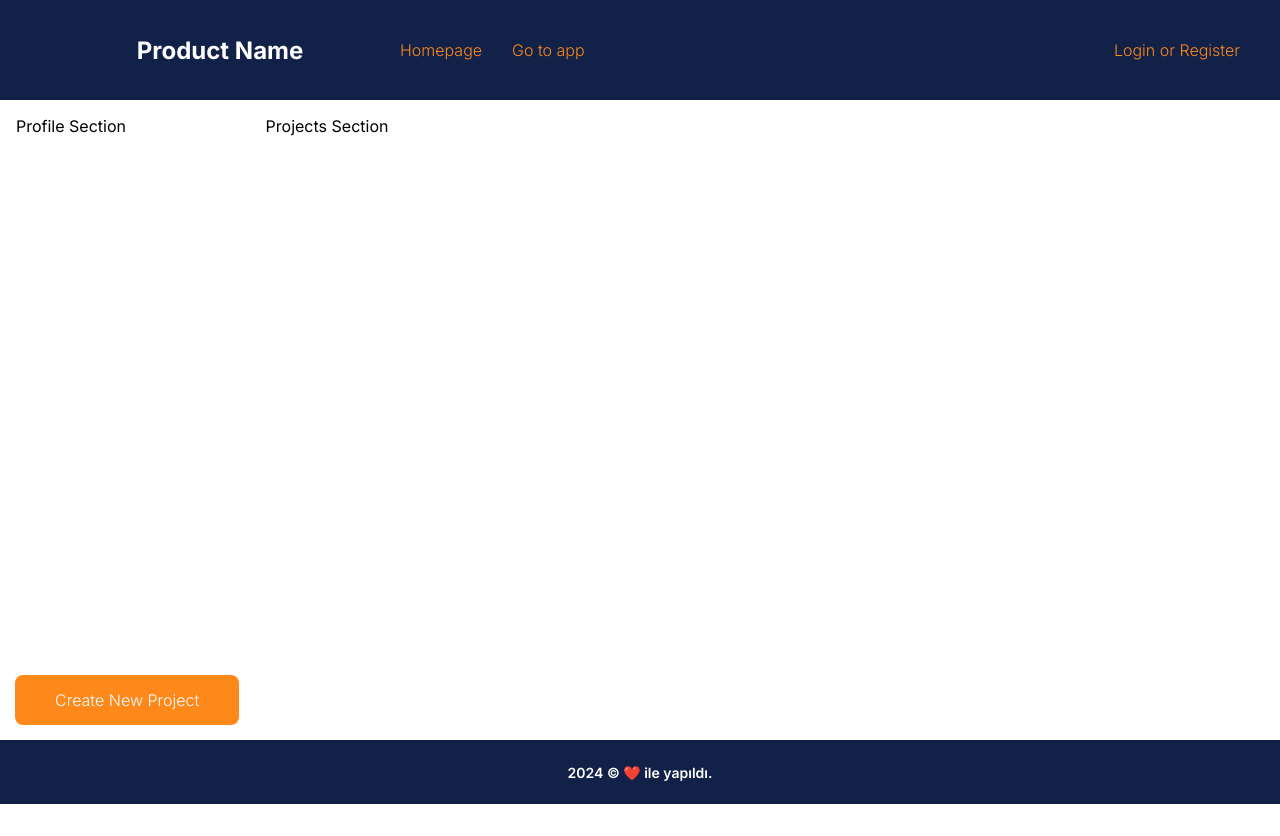
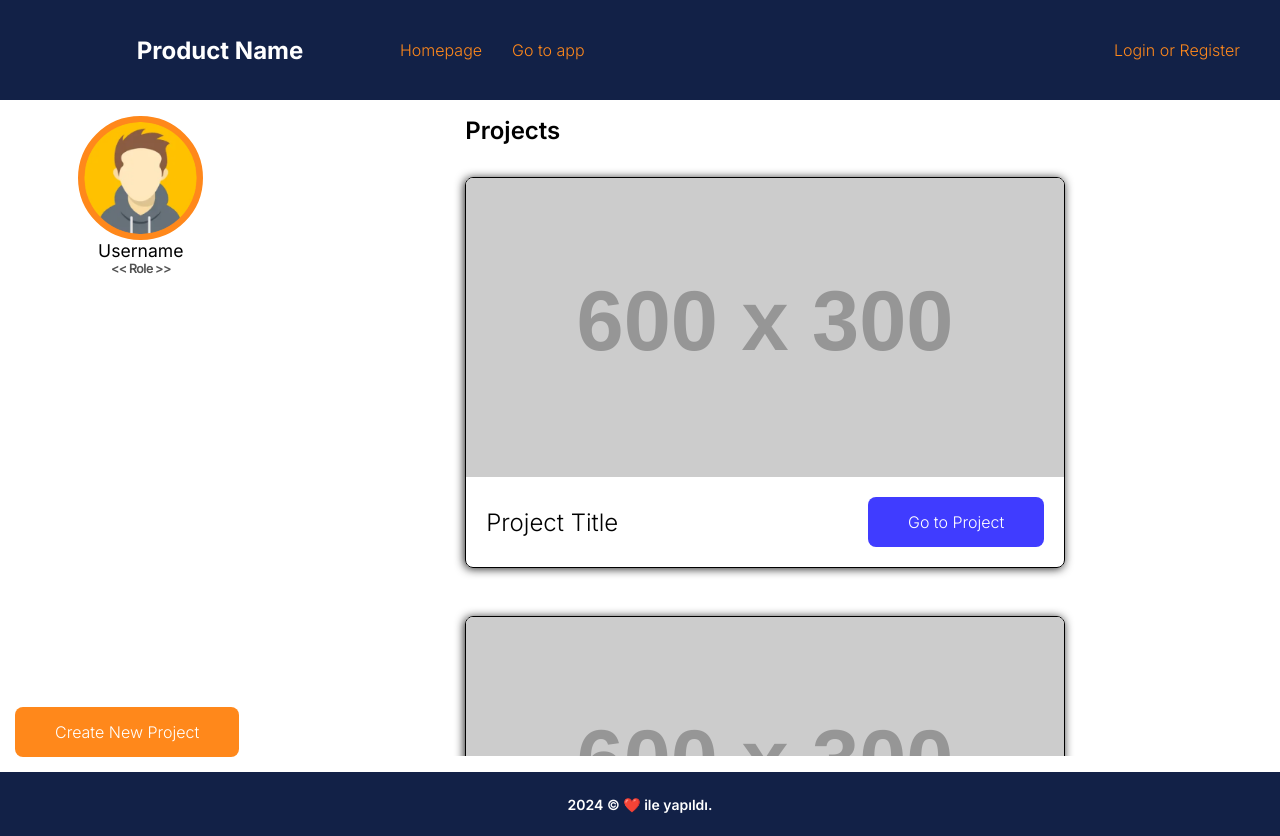
Before and after one commit to kursattkorkmazzz/CENG331-R.WebDesign-Project, a plain HTML site: page dashboard.html in a window 1280 px wide. Before the commit the page ends 804 px from the top, so only its background shows below. Drawn offline with Linux system fonts and the light colour scheme; placeholder pictures from the web are drawn by us.

Commit message:
Projects Dashboard page created.

```diff
--- a/components/Footer.js
+++ b/components/Footer.js
@@ -4,7 +4,6 @@ class Footer extends HTMLElement {
   }
 
   connectedCallback() {
-    console.log("Connected Callback");
     this.innerHTML = `
       <footer>
       <p>2024 © ❤️ ile yapıldı.</p>
--- a/components/Header.js
+++ b/components/Header.js
@@ -4,7 +4,6 @@ class Header extends HTMLElement {
   }
 
   connectedCallback() {
-    console.log("Connected Callback");
     this.innerHTML = `
     <header id="header">
       <div id="banner">
--- /dev/null
+++ b/components/ProjectCard.js
@@ -0,0 +1,22 @@
+class ProjectCard extends HTMLElement {
+  constructor() {
+    super();
+  }
+  connectedCallback() {
+    this.innerHTML = `
+    <div id="card-wrapper">
+    <img
+      id="card-thumbnail"
+      src="https://dummyimage.com/600x300/525252/fff.png"
+    />
+    <div id="card-bottom">
+      <h2 id="card-bottom-header">Project Title</h2>
+      <button class="bg-blue text-white">Go to Project</button>
+    </div>
+  </div>
+
+    `;
+  }
+}
+
+customElements.define("project-card", ProjectCard);
--- a/css/components/button.css
+++ b/css/components/button.css
@@ -1,16 +1,17 @@
-button{
+button {
   border: none;
   padding: 15px 40px;
   border-radius: 8px;
   cursor: pointer;
   background-color: var(--white);
   font-weight: 300;
-    font-size: 01rem;
+  font-size: 1rem;
+
+  transition: opacity;
+  transition-duration: 500ms;
+  transition-timing-function: ease;
 }
 
-button:hover{
-    transition: all;
-    transition-duration: 100ms;
-    transition-timing-function: ease;
+button:hover {
   opacity: 0.8;
 }
--- /dev/null
+++ b/css/components/projectcard.css
@@ -0,0 +1,29 @@
+#card-wrapper {
+  width: 600px;
+  border-style: solid;
+  border-width: 0.5px;
+  border-radius: 8px;
+  overflow: hidden;
+  box-shadow: -1px 1px 10px var(--black);
+}
+
+#card-thumbnail {
+  width: 100%;
+  transition: all 0.2s ease-in-out;
+}
+
+#card-thumbnail:hover {
+  scale: 1.05;
+}
+
+#card-bottom {
+  display: flex;
+  justify-content: space-between;
+  align-items: center;
+  padding: 20px 20px;
+}
+
+#card-bottom-header {
+  font-weight: 300;
+  font-size: 1.5rem;
+}
--- a/css/index.css
+++ b/css/index.css
@@ -1,34 +1,38 @@
 @import url("./components/header.css");
 @import url("./components/footer.css");
 @import url("./components/button.css");
+@import url("./components/projectcard.css");
 @import url("./page/dashboard.css");
 @import url("./variables.css");
 @import url("./styles.css");
 
-*{
+* {
   box-sizing: border-box;
   margin: 0;
   padding: 0;
   user-select: none;
 }
 
-:root{
+:root {
   position: relative;
 }
 
-.page{
-
+.page {
   padding: 16px 16px;
   width: 100%;
   min-height: calc(100vh - (var(--header-height) + var(--footer-height)));
 }
 
-.hero{
+.h-screen {
+  height: calc(100vh - (var(--header-height) + var(--footer-height)));
+}
+
+.hero {
   display: flex;
   flex-direction: row;
 }
 
-#left-side{
+#left-side {
   padding: 0px 5rem;
   width: 50%;
   gap: 2rem;
@@ -39,7 +43,7 @@
   text-align: justify;
 }
 
-#left-side h2{
+#left-side h2 {
   color: var(--orange);
   text-shadow: -2px 2px 3px var(--black);
   text-wrap: nowrap;
--- a/css/page/dashboard.css
+++ b/css/page/dashboard.css
@@ -1,19 +1,63 @@
-#create_project_button{
-
+#create_project_button {
   position: absolute;
   bottom: 15px;
   left: 15px;
 }
 
-#dashboard-page{
+#dashboard-page {
   position: relative;
   display: flex;
 }
 
-#profile-section{
+/* PROFILE SECTION CSS CODES */
+#profile-section {
   width: 20%;
+  display: flex;
+  flex-direction: column;
+  align-items: center;
 }
 
-#project-section{
+#avatar-img {
+  background-color: var(--orange);
+  border-style: solid;
+  border-radius: 9999px;
+  border-width: 6px;
+  border-color: var(--orange);
+  width: 50%;
+}
+
+#username {
+  font-size: 1.1rem;
+}
+#role {
+  color: var(--gray-dark);
+  font-size: 0.8rem;
+  font-weight: 600;
+  letter-spacing: -0.05rem;
+}
+
+/* END OF PROFILE SECTION */
+/* PROJECT SECTION CSS CODES */
+#project-section {
   width: 80%;
+  display: flex;
+  flex-direction: column;
+  align-items: center;
+  gap: 2rem;
+  overflow-y: scroll;
 }
+
+#project-list {
+  width: 60%;
+  display: flex;
+  flex-direction: column;
+  gap: 3rem;
+  overflow: visible;
+}
+
+#project_section-header {
+  width: 60%;
+  font-weight: 600;
+}
+
+/* END OF PROFILE SECTION */
--- a/css/styles.css
+++ b/css/styles.css
@@ -1,20 +1,21 @@
-
-.bg-red{
-    background-color: var(--red);
+.bg-red {
+  background-color: var(--red);
 }
-.bg-orange{
-    background-color: var(--orange);
+.bg-orange {
+  background-color: var(--orange);
+}
+.bg-blue {
+  background-color: var(--blue);
 }
 
-
-.text-red{
-    color: var(--red);
+.text-red {
+  color: var(--red);
 }
 
-.text-white{
-    color: var(--white);
+.text-white {
+  color: var(--white);
 }
 
-.text-black{
-    color: var(--black);
+.text-black {
+  color: var(--black);
 }
--- a/css/variables.css
+++ b/css/variables.css
@@ -1,17 +1,18 @@
-@import url('https://fonts.googleapis.com/css2?family=Inter:wght@100..900&display=swap');
+@import url("https://fonts.googleapis.com/css2?family=Inter:wght@100..900&display=swap");
 
-:root{
-    --navy-dark:#122147;
-    --orange: #FF881B;
-    --black:#262626;
-    --red: #FF3C3C;
-    --white: #fff;
+:root {
+  --navy-dark: #122147;
+  --orange: #ff881b;
+  --black: #262626;
+  --red: #ff3c3c;
+  --white: #fff;
+  --gray-dark: #525252;
+  --blue: #403cff;
 
-
-    --header-height: 100px;
-    --footer-height: 60px;
+  --header-height: 100px;
+  --footer-height: 60px;
 }
 
-*{
-    font-family: "Inter",sans-serif;
+* {
+  font-family: "Inter", sans-serif;
 }
--- a/dashboard.html
+++ b/dashboard.html
@@ -4,15 +4,31 @@
     <meta name="viewport" content="width=device-width, initial-scale=1.0" />
     <script src="./components/Footer.js" type="text/javascript" defer></script>
     <script src="./components/Header.js" type="text/javascript" defer></script>
+    <script
+      src="./components/ProjectCard.js"
+      type="text/javascript"
+      defer
+    ></script>
     <link rel="stylesheet" href="./css/index.css" />
+
     <title>Responsive Web Design Project</title>
   </head>
   <body>
     <common-header></common-header>
     <section id="dashboard-page" class="page">
-      <div id="profile-section">Profile Section</div>
-      <div id="project-section">Projects Section</div>
-
+      <div id="profile-section">
+        <img id="avatar-img" src="./assets/images/avatar.png" />
+        <p id="username">Username</p>
+        <p id="role"><< Role >></p>
+      </div>
+      <div id="project-section" class="h-screen">
+        <h2 id="project_section-header">Projects</h2>
+        <div id="project-list">
+          <project-card></project-card>
+          <project-card></project-card>
+          <project-card></project-card>
+        </div>
+      </div>
       <button id="create_project_button" class="bg-orange text-white">
         Create New Project
       </button>
```
Also changed, not shown: css/components/footer.css (+2 -6 lines), css/components/header.css (+7 -11 lines), assets/images/avatar.png (added). Lines whose indentation alone changed are shown as unchanged.
